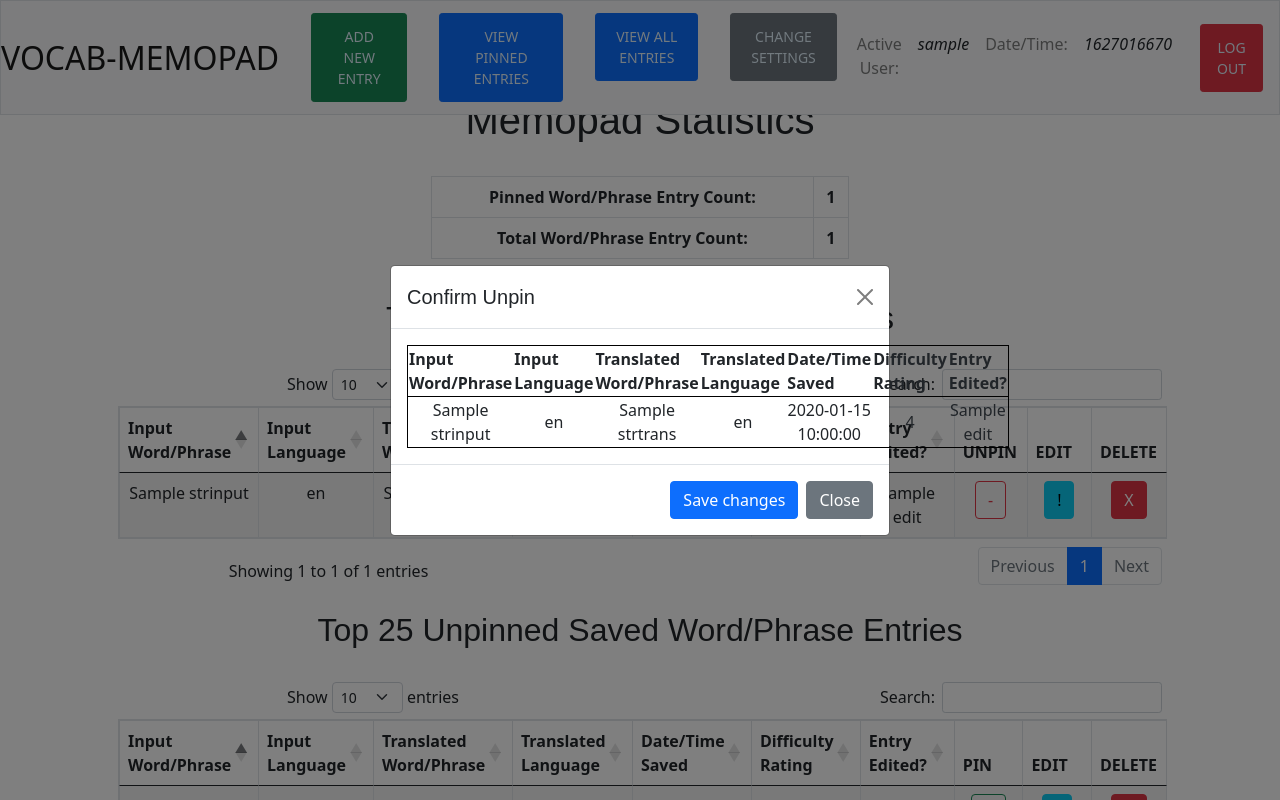
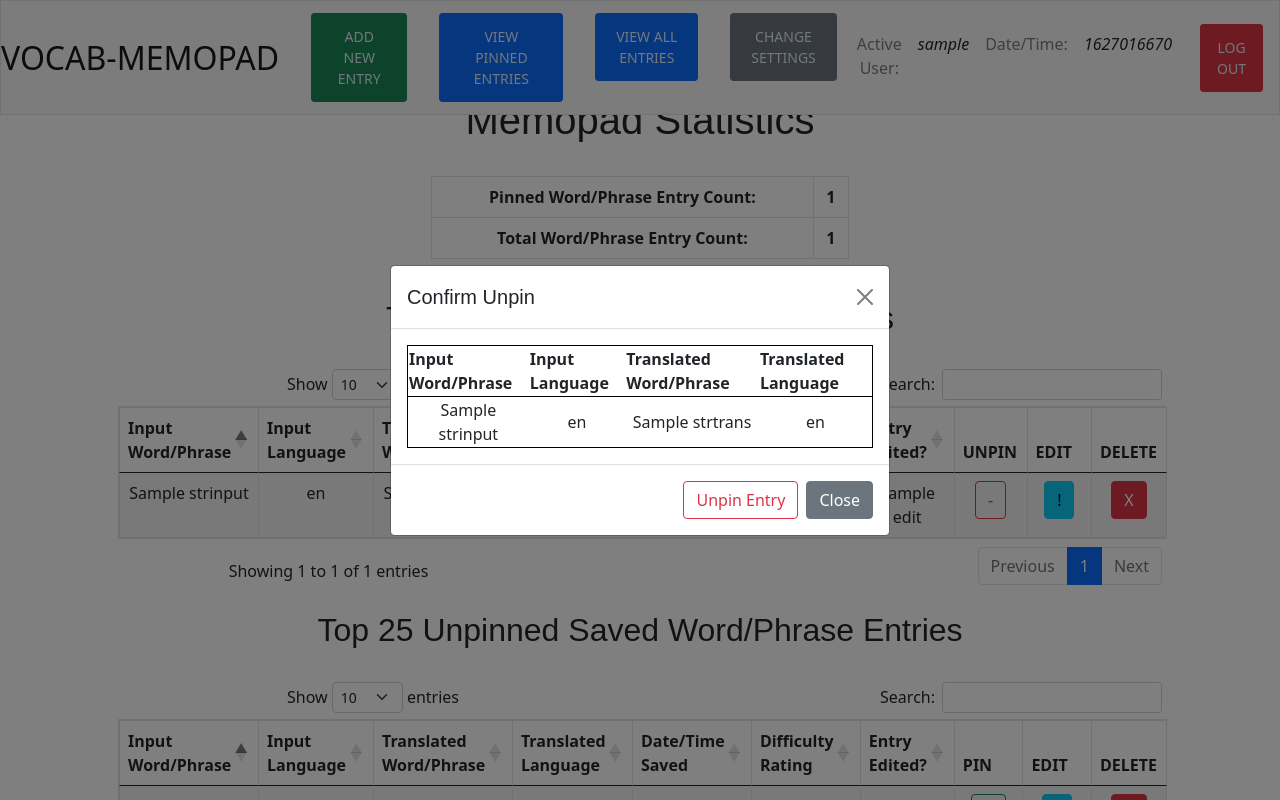
Before and after one commit to rkjrivero/vocab-memopad, a Flask app: template templates/index.html in a window 1280 px wide, after a click that opens the changed part. Run offline with Flask 2, Linux system fonts and the light colour scheme; the visitor is signed in with stand-in values (Sample User, id 1); the template is opened without the code that fills it: most values are stand-ins (such as "Sample title", 1, 10 or a date in 2020); lists and menus that the app fills with data are empty; some libraries are stand-ins or nearby versions.

Commit message:
ux tweaks

```diff
--- a/templates/index.html
+++ b/templates/index.html
@@ -90,9 +90,6 @@
                                                     <th>Input Language</th>
                                                     <th>Translated Word/Phrase</th>
                                                     <th>Translated Language</th>
-                                                    <th>Date/Time Saved</th>
-                                                    <th>Difficulty Rating</th>
-                                                    <th>Entry Edited?</th>
                                                 </tr>
                                             </thead>
                                             <tbody>
@@ -101,15 +98,13 @@
                                                     <td> {{ all_languages[pinvocabtable.langinput] }} </td>
                                                     <td> {{ pinvocabtable.strtrans }} </td>
                                                     <td> {{ all_languages[pinvocabtable.langtrans] }} </td>
-                                                    <td> {{ pinvocabtable.time }} </td>
-                                                    <td> {{ pinvocabtable.rating }} </td>
-                                                    <td> {{ pinvocabtable.edit }} </td>
                                                 </tr>
                                             </tbody>
                                         </table>
                                     </div>
                                     <div class="modal-footer">
-                                        <button type="submit" class="btn btn-primary"  value="{{pinvocabtable.wordid}}">Save changes</button>
+                                        <button type="submit" class="btn btn-outline-danger"  value="{{pinvocabtable.wordid}}">Unpin Entry</button>
+                                        <br>
                                         <button type="button" class="btn btn-secondary" data-bs-dismiss="modal">Close</button>
                                     </div>
                                 </div>
```
